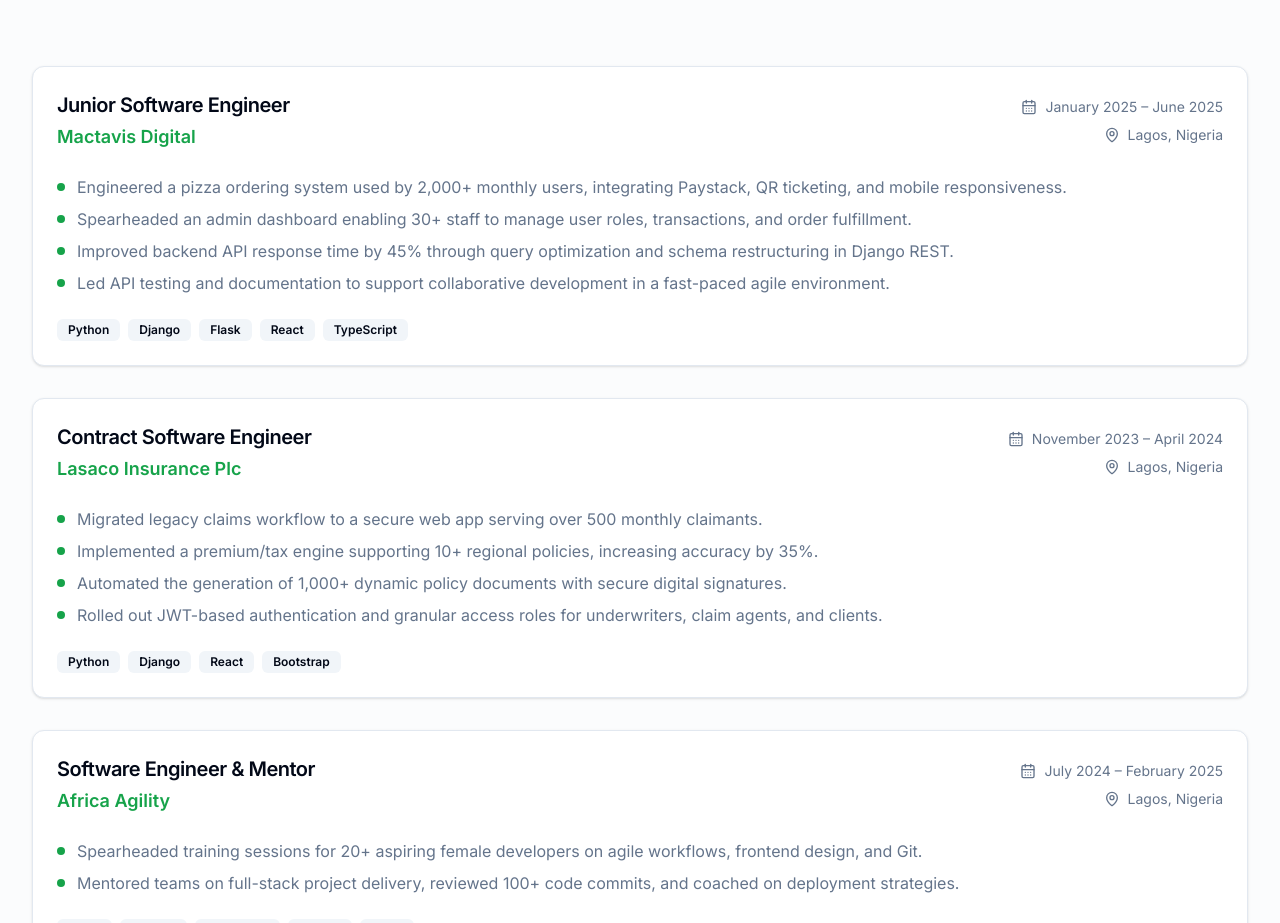
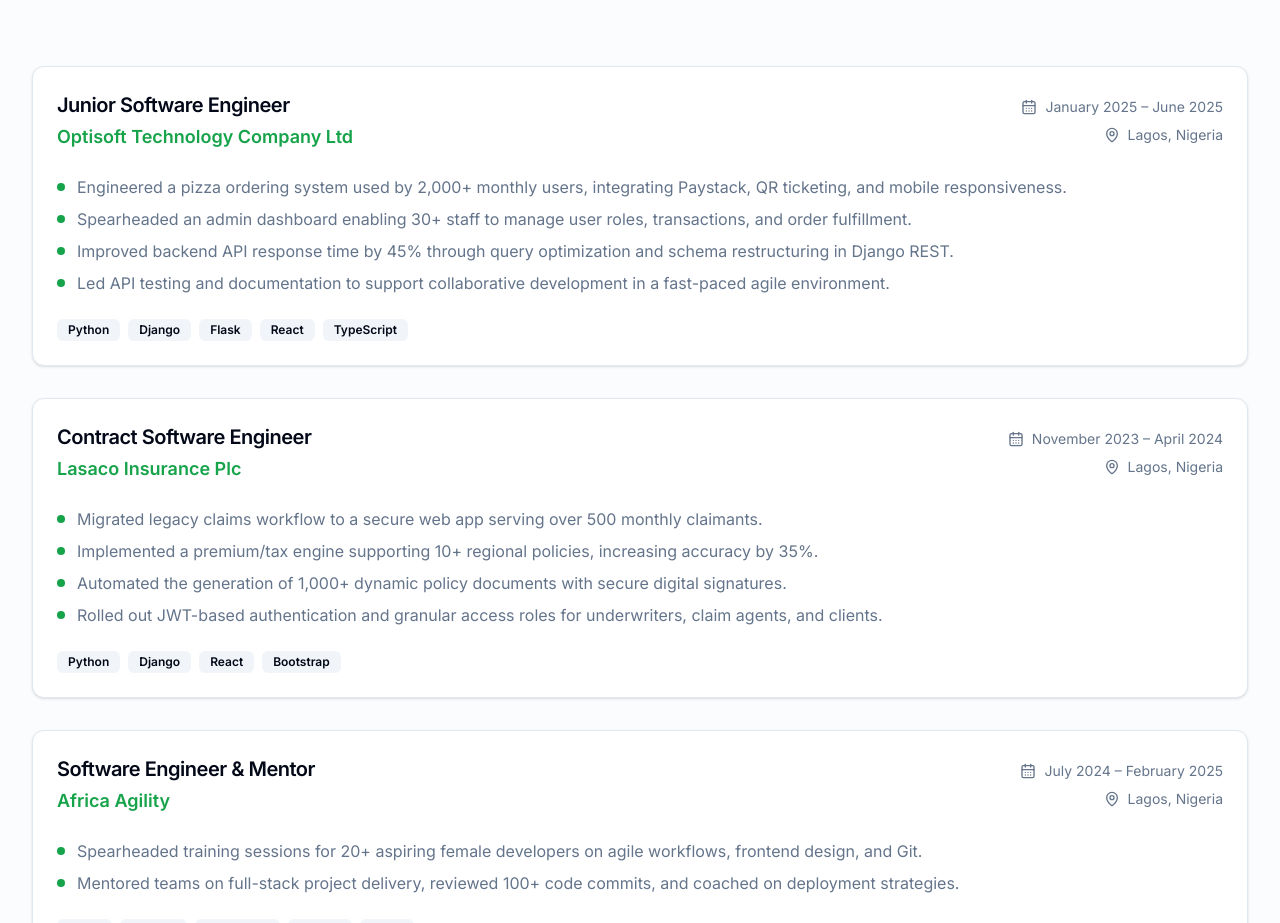
Before and after one commit to Muhadev/my-portfolio, a Next.js app: page / in a window 1280 px wide. Shown: the part 2568-3491 px from the top of the page. Built offline with nearby package versions, Linux system fonts and the light colour scheme.

Commit message:
updated the experience section

```diff
--- a/src/components/sections/experience.tsx
+++ b/src/components/sections/experience.tsx
@@ -8,7 +8,7 @@
  const experiences = [
   {
     title: "Junior Software Engineer",
-    company: "Mactavis Digital",
+    company: "Optisoft Technology Company Ltd",
     location: "Lagos, Nigeria",
     period: "January 2025 – June 2025",
     description: [
```
